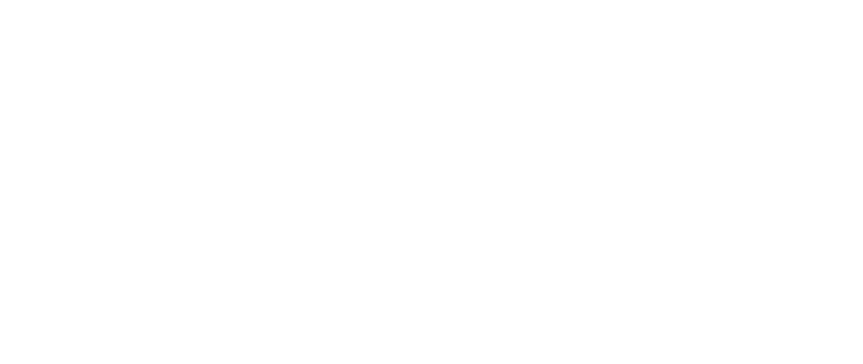
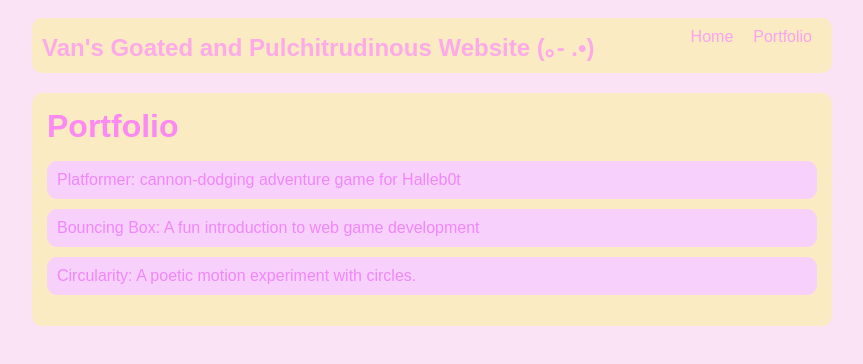
Before and after one commit to VanLapa09/VanLapa09.github.io, a plain HTML site: page portfolio.html in a window 1280 px wide. Shown: the whole page, without its empty margins (208-1071 px from the left). Drawn offline with Linux system fonts and the light colour scheme.

Commit message:
add portfolio page to website

```diff
--- a/portfolio.html
+++ b/portfolio.html
@@ -0,0 +1,47 @@
+<!DOCTYPE html>
+<html>
+  <head>
+    <title>van is super cool please click this</title>
+    <link rel="icon" type="image/x-icon" href="https://encrypted-tbn0.gstatic.com/images?q=tbn:ANd9GcSNN_GKf0-kFTKlhG_igEuYjjM9fYF14KtCGP8jMk6GROED-xso7w6CgHBOau8pKVEHTKg&usqp=CAU">
+    <link rel="stylesheet" href="style.css" />
+  </head>
+
+  <body>
+    <div id="all-contents">
+      <nav>
+        <h1>Van's Goated and Pulchitrudinous Website (｡- .•)</h1>
+        <ul id="nav-ul">
+          <li class="nav-li">
+            <a href="index.html"> Home </a>
+          </li>
+          <li class="nav-li">
+            <a href="portfolio.html"> Portfolio </a>
+          </li>
+        </ul>
+      </nav>
+
+      <main>
+        <div class="content">
+          <h1>Portfolio</h1>
+          <ul id="portfolio">
+            <li>
+              <a href="fsd-projects/platformer/">
+                Platformer: cannon-dodging adventure game for Halleb0t</a
+              >
+            </li>
+            <li>
+              <a href="fsd-projects/bouncing-box/">
+                Bouncing Box: A fun introduction to web game development</a
+              >
+            </li>
+            <li>
+              <a href="fsd-projects/circularity/">
+                Circularity: A poetic motion experiment with circles.
+              </a>
+            </li>
+          </ul>
+        </div>
+      </main>
+    </div>
+  </body>
+</html>
--- a/style.css
+++ b/style.css
@@ -1,8 +1,8 @@
 body {
-    background: rgb (125, 198, 205);
-    color: rgb (45, 45, 45,);
+    background: #fae3f5;
+    color: #fd89f2;
     padding: 10px;
-    font-family: Arial, sans-serif;
+    font-family: Didot, sans-serif;
 
 }
 
@@ -13,9 +13,141 @@
 }
 
 nav {
-    background: rgb (239, 80, 41);
-    margin: 0 auto;
+    background: #faebc3;
+    justify-content: space-between;
     display: flex;
     padding: 10px;
+    margin-bottom: 20px;
+    border-radius: 10px;
+
 
 }
+nav a:hover {
+    background-color: #fca2f0;
+    color: #faebc3;
+    border-radius: 5px;
+}
+h1 {
+    display: flex;
+    align-items: center;
+    color:rgb(253, 170, 233);
+    flex: 1;
+    margin: 0;
+}
+#nav-ul {
+   list-style-type: none;
+   margin: 0;
+   padding: 0;
+   display: flex;
+}
+
+.nav-li {
+    display: inline-block;
+    padding: 0 10px;
+
+}
+
+a {
+    text-decoration: none;
+    color: #fca2f0;
+}
+
+main {
+    background: #faebc3;
+    display: flex;
+    margin-top: 20px;
+    border-radius: 10px;
+
+}
+
+.sidebar {
+    margin-right: 25px;
+    padding: 10px;
+}
+
+.sidebar-img {
+    width: 200px;
+    border-radius: 20px;
+}
+
+.content {
+    flex: 1;
+    padding: 15px;
+}
+
+#interests {
+    border: 4px rgb(242, 173, 248) solid;
+    border-radius: 10px;
+    padding: 8px;
+    margin-top: 20px;
+}
+
+h2, h3 {
+    margin: 0px;
+}
+
+/*Portfolio stuff */
+
+.content h1 {
+    color: #fd89f2;
+}
+
+#portfolio {
+    list-style-type: none;
+    padding-left: 0;
+}
+#portfolio li {
+    background: #f7d0fc;
+    padding: 10px;
+    border-radius: 10px;
+    margin-bottom: 10px;
+}
+
+#portfolio li:hover {
+    background-color: #fd89f2;
+}
+#portfolio a {
+    text-decoration: none;
+    color: #ef88f8;
+}
+#portfolio a:hover {
+    color: #faebc3;
+    text-decoration: dotted;
+}
+/* responsive web design */
+
+@media screen and (min-width: 120px) and (max-width: 1080px) {
+    main {
+        height: 100ch;
+        zoom: 1.5;
+        display: grid;
+    }
+    h1 {
+        font-size: 44px;
+    }
+    h2 {
+        font-size: 42px;
+
+    }
+    h3 {
+        font-size: 36px;
+    }
+    #all-content {
+        height: 100ch;
+        margin: none;
+    }
+    a {
+        font-size: 42px;
+    }
+    .sidebar {
+        margin-right: 0px;
+        justify-content: center;
+        align-items: center; }
+    p, li {
+        font-size: 24px;
+    }
+    .content {
+        align-content: center;
+        justify-content: center;
+    }
+}
```
Also changed, not shown: index.html (+5 -4 lines).
